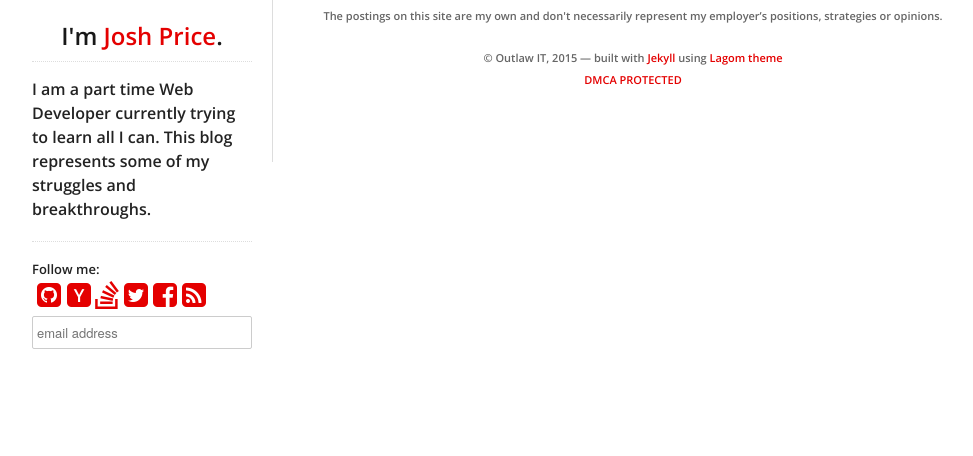
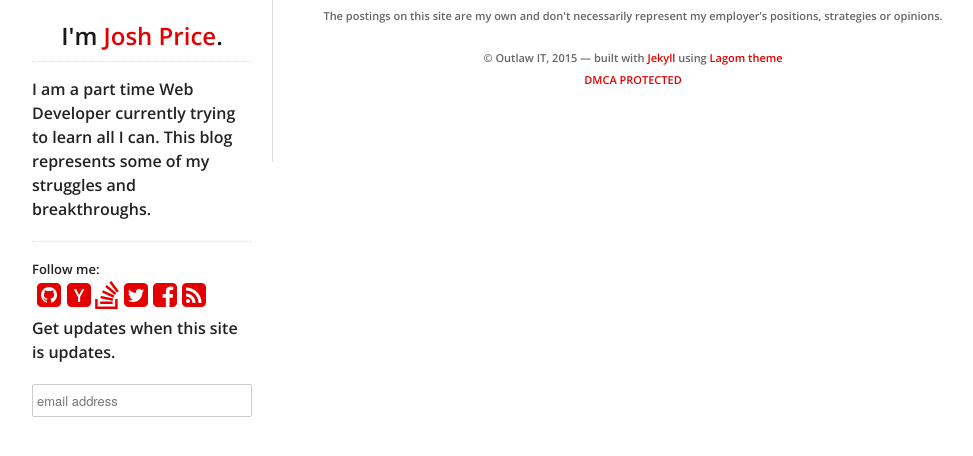
Before and after one commit to jprice/jprice.github.io, a Jekyll site: the page built from index.html, in a window 1280 px wide, cut to the strip 270-907 px from the top of the page. Shown: the top 456 px of the strip, without its empty margins (138-1111 px from the left). Built offline with Jekyll 4.4.1, drawn with Linux system fonts in a browser that asks for light colours; nearby versions of some CDN libraries; comment, search, counter and statistics services are not loaded; some of the changed lines change nothing that is shown.

Commit message:
adding mailing list

```diff
--- a/_includes/list.html
+++ b/_includes/list.html
@@ -2,9 +2,9 @@
 <link href="//cdn-images.mailchimp.com/embedcode/slim-081711.css" rel="stylesheet" type="text/css">
 <style type="text/css">
 	#mc_embed_signup{background:#fff; clear:left; font:14px Helvetica,Arial,sans-serif; }
-	/* Add your own MailChimp form style overrides in your site stylesheet or in this style block.
-	   We recommend moving this block and the preceding CSS link to the HEAD of your HTML file. */
+
 </style>
+<p>Get updates when this site is updates.</p>
 <div id="mc_embed_signup">
 <form action="//joshprice.us1.list-manage.com/subscribe/post?u=7ed3de1bb6631e21854f5455a&amp;id=495ed22d3f" method="post" id="mc-embedded-subscribe-form" name="mc-embedded-subscribe-form" class="validate" target="_blank" novalidate>
     <div id="mc_embed_signup_scroll">
```
